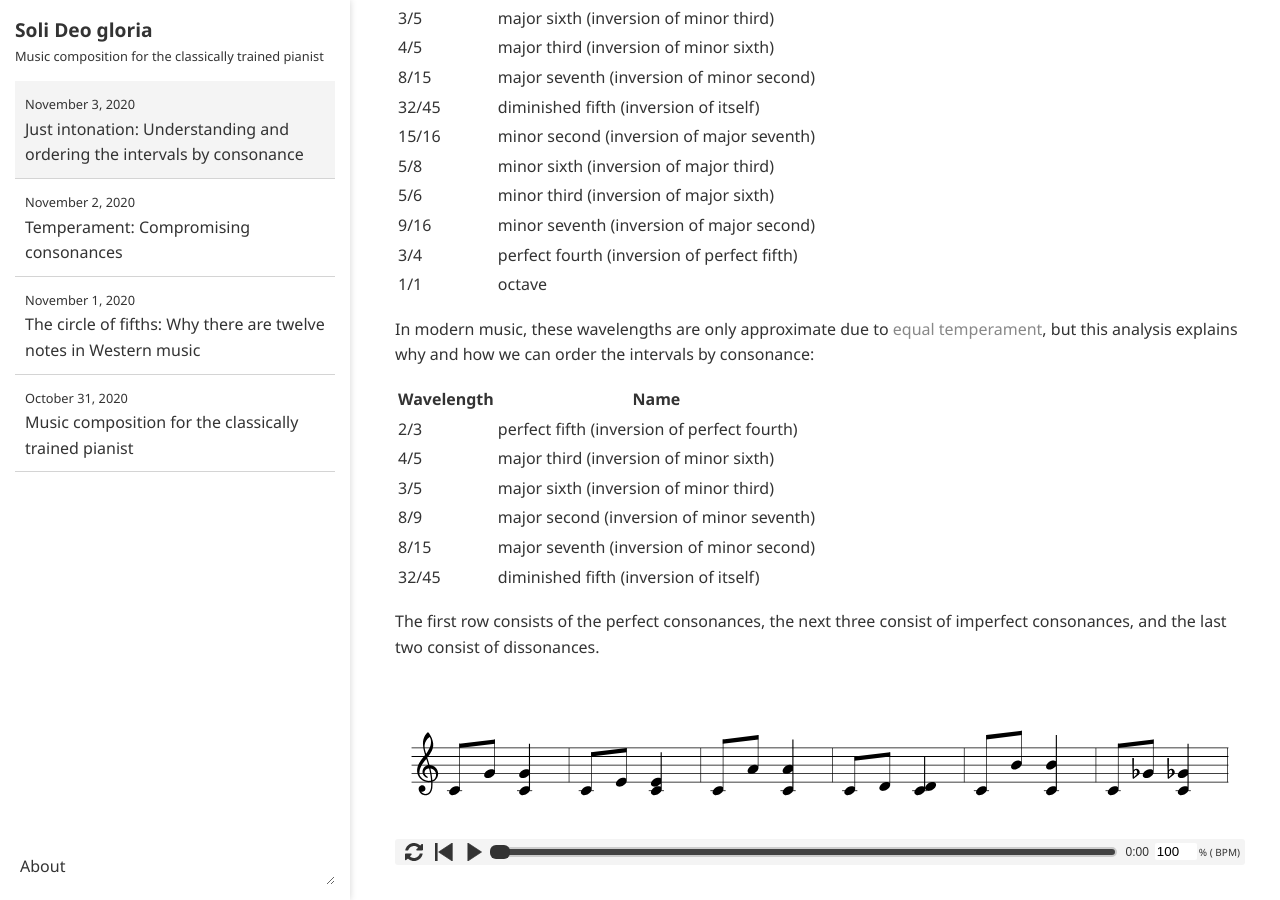
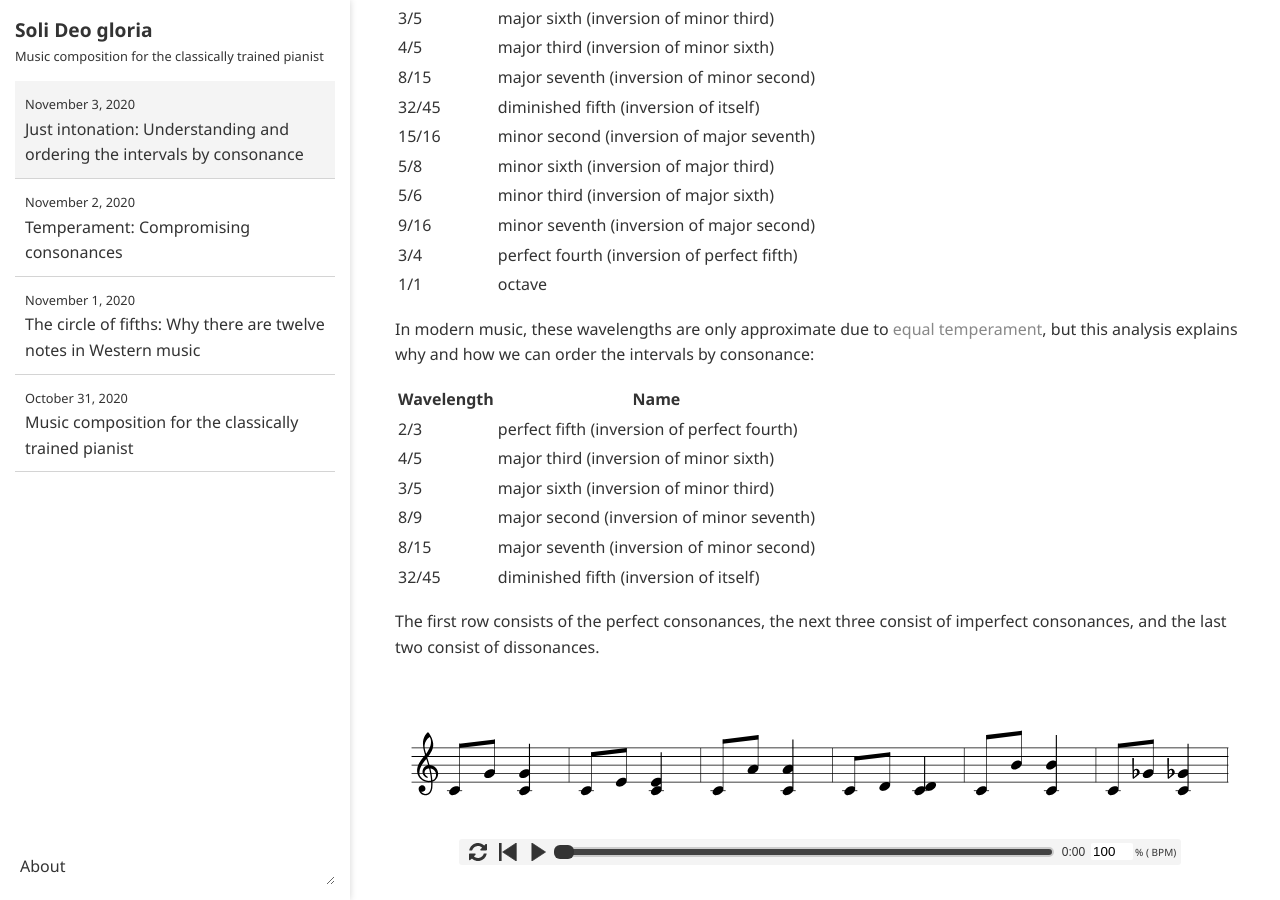
Before and after one commit to ansyblenetwork/sdg, a Jekyll site: the page built from _posts/2020-11-03-just-intonation-understanding-and-ordering-the.md, in a window 1280 px wide and 900 px high, scrolled down 1486 px. Built offline with Jekyll 4.4.1, drawn with Linux system fonts in a browser that asks for light colours; formulas are drawn with MathJax 3.

Commit message:
Update 2020-11-03-just-intonation-understanding-and-ordering-the.md

```diff
--- a/_posts/2020-11-03-just-intonation-understanding-and-ordering-the.md
+++ b/_posts/2020-11-03-just-intonation-understanding-and-ordering-the.md
@@ -72,7 +72,7 @@ The first row consists of the perfect consonances, the next three consist of imp
 
 <div style="display:flex; flex-direction:column; align-items:center">
 <div id="paper"></div>
-<div id="controller" style="position:relative; width:calc(100% + 360px + 35px); left:calc(-180px - 17.5px); padding-left:calc(360px + 35px);"></div>
+<div id="controller" style="position:relative; width:calc(85% + 360px + 35px); left:calc(-180px - 17.5px); padding-left:calc(360px + 35px);"></div>
 <button id="activate-audio" style="display:none;">Play</button>
 <button id="stop-audio" style="display:none;">Stop</button>
 <div id='audio-error' style="display:none;">Audio is not supported in this browser.</div>
```
